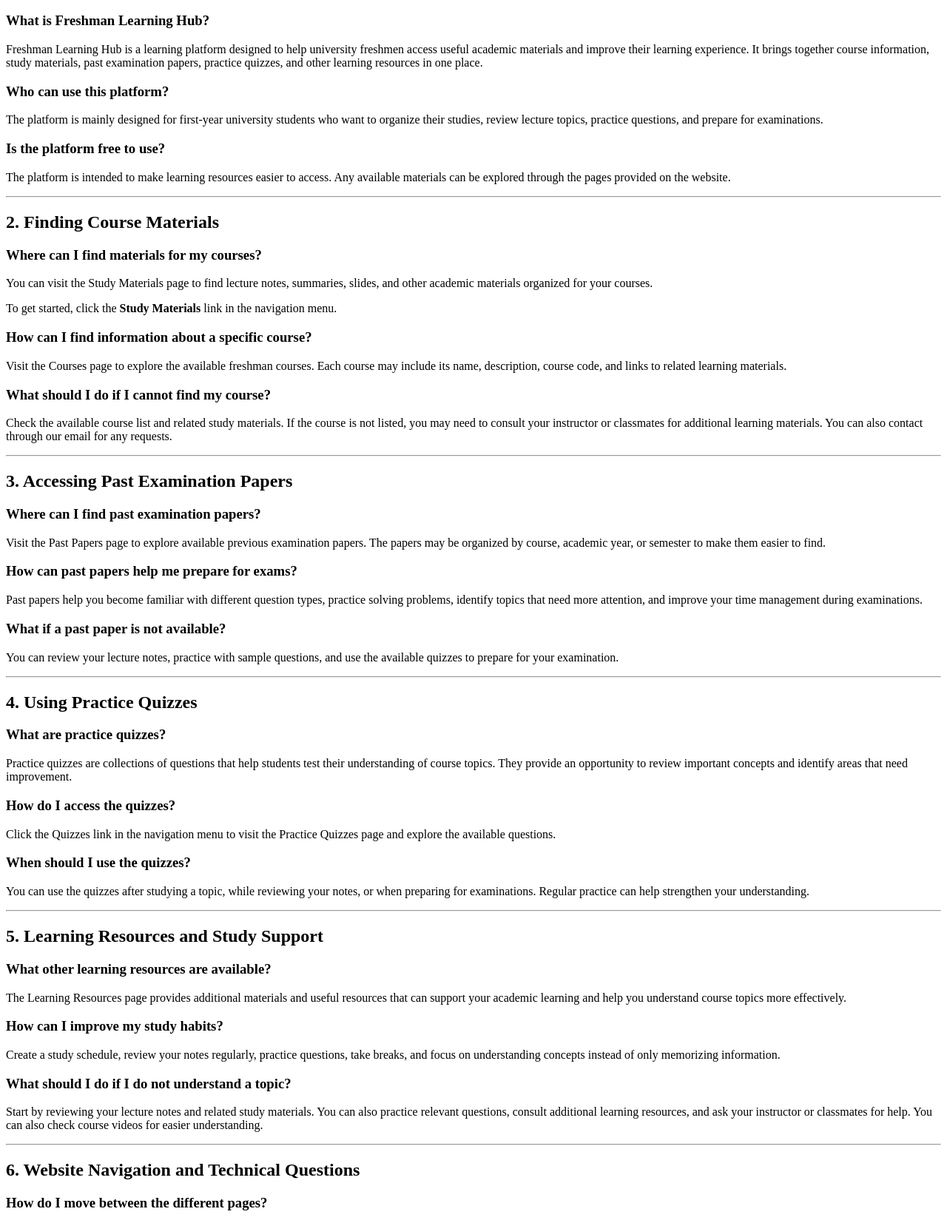
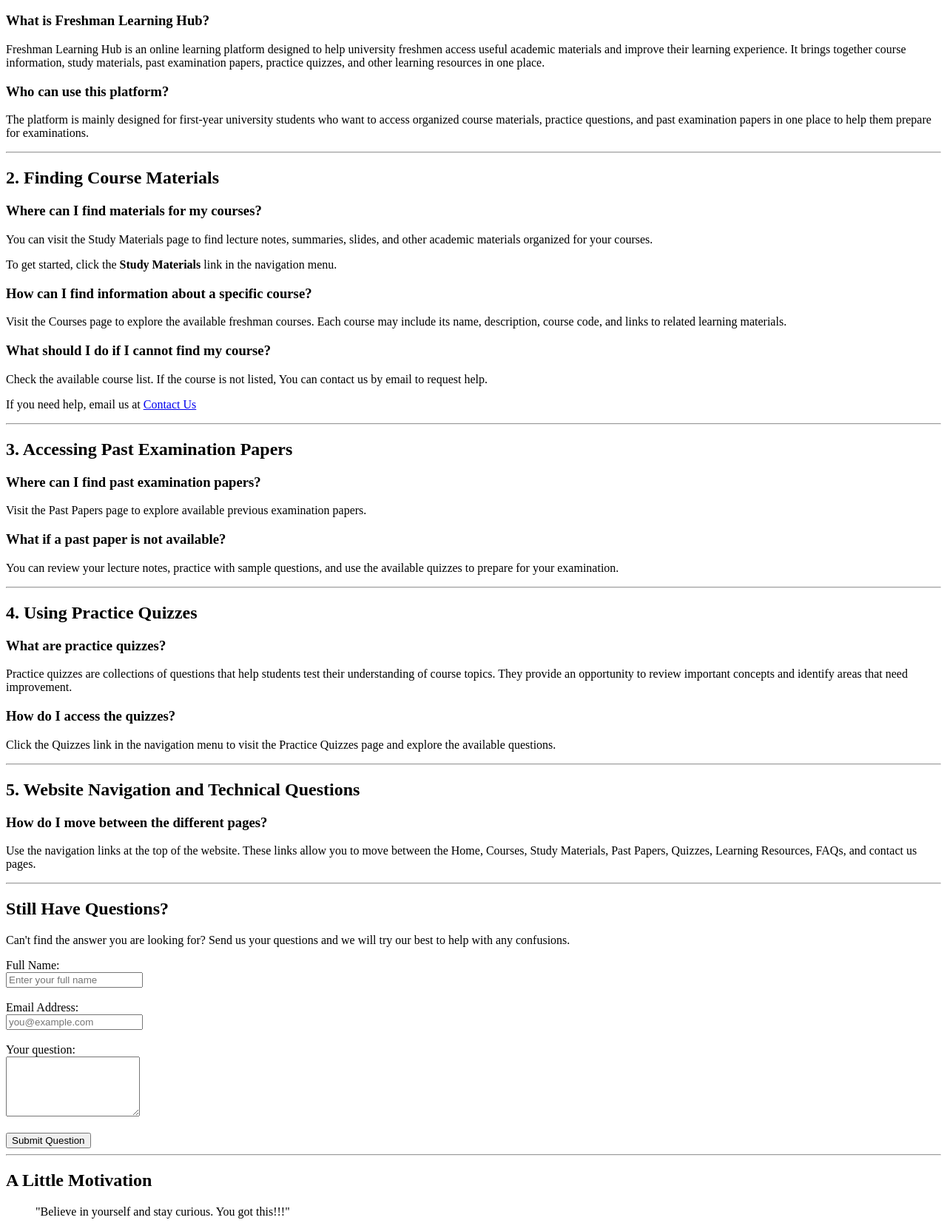
Before and after one commit to Rakebmes/Freshman-Students-Learning-Platform-, a plain HTML site: page FAQs.html in a window 1280 px wide. Shown: the part 353-2006 px from the top of the page at 74% size. Drawn offline with Linux system fonts and the light colour scheme.

Commit message:
Update FAQs.html

```diff
--- a/FAQs.html
+++ b/FAQs.html
@@ -10,7 +10,7 @@
 
     <header>
         <h1>Freshman Learning Hub</h1>
-        <p>Learn. Grow. Succeed.</p>
+        <p>Explore. Learn. Achieve.</p>
 
         <nav>
             <a href="index.html">Home</a> |
@@ -19,7 +19,7 @@
             <a href="past-papers.html">Past Papers</a> |
             <a href="quizzes.html">Quizzes</a> |
             <a href="learning-resources.html">Learning Resources</a> |
-            <a href="FAQs.html">FAQ</a> |
+            <a href="FAQs.html">FAQs</a> |
             <a href="ConactUs.html">Contact Us</a>
         </nav>
     </header>
@@ -29,16 +29,15 @@
     <main>
 
         <section>
-            <h2>Frequently Asked Questions (FAQ)</h2>
+            <h2>Frequently Asked Questions (FAQs)</h2>
 
             <h3>Everything You Need to Know About Freshman Learning Hub</h3>
 
             <p>
-                Welcome to the FAQ page of Freshman Learning Hub!
+                Welcome to the FAQs page of Freshman Learning Hub!
                 Here you can find answers to common questions about
-                using our platform, finding course materials,
-                accessing past examination papers, and making the
-                most of the available learning resources.
+                using our platform, finding course materials, and
+                accessing past examination papers. Our mission is to help every freshman learn, grow and succeed!
             </p>
         </section>
 
@@ -50,7 +49,7 @@
             <h3>What is Freshman Learning Hub?</h3>
 
             <p>
-                Freshman Learning Hub is a learning platform designed
+                Freshman Learning Hub is an online learning platform designed
                 to help university freshmen access useful academic
                 materials and improve their learning experience.
                 It brings together course information, study materials,
@@ -60,20 +59,14 @@
 
             <h3>Who can use this platform?</h3>
 
-            <p>
-                The platform is mainly designed for first-year
-                university students who want to organize their studies,
-                review lecture topics, practice questions, and prepare
-                for examinations.
+               <p>
+                   The platform is mainly designed for first-year
+                   university students who want to access organized course
+                   materials, practice questions, and past examination papers
+                   in one place to help them prepare for examinations.
+
             </p>
 
-            <h3>Is the platform free to use?</h3>
-
-            <p>
-                The platform is intended to make learning resources
-                easier to access. Any available materials can be
-                explored through the pages provided on the website.
-            </p>
         </section>
 
         <hr>
@@ -107,10 +100,13 @@
             <h3>What should I do if I cannot find my course?</h3>
 
             <p>
-                Check the available course list and related study
-                materials. If the course is not listed, you may need
-                to consult your instructor or classmates for additional
-                learning materials. You can also contact through our email for any requests.
+                Check the available course list. If the course is not listed, You can contact us by email to request help.
+            </p>
+
+            <p>
+                If you need help, email us at
+                <a href="mailto:freshmanlearninghub@gmail.com">Contact Us </a>
+
             </p>
         </section>
 
@@ -123,19 +119,9 @@
 
             <p>
                 Visit the Past Papers page to explore available
-                previous examination papers. The papers may be
-                organized by course, academic year, or semester
-                to make them easier to find.
+                previous examination papers.
             </p>
 
-            <h3>How can past papers help me prepare for exams?</h3>
-
-            <p>
-                Past papers help you become familiar with different
-                question types, practice solving problems, identify
-                topics that need more attention, and improve your
-                time management during examinations.
-            </p>
 
             <h3>What if a past paper is not available?</h3>
 
@@ -169,53 +155,13 @@
                 the available questions.
             </p>
 
-            <h3>When should I use the quizzes?</h3>
 
-            <p>
-                You can use the quizzes after studying a topic,
-                while reviewing your notes, or when preparing
-                for examinations. Regular practice can help
-                strengthen your understanding.
-            </p>
         </section>
 
         <hr>
 
         <section>
-            <h2>5. Learning Resources and Study Support</h2>
-
-            <h3>What other learning resources are available?</h3>
-
-            <p>
-                The Learning Resources page provides additional
-                materials and useful resources that can support
-                your academic learning and help you understand
-                course topics more effectively.
-            </p>
-
-            <h3>How can I improve my study habits?</h3>
-
-            <p>
-                Create a study schedule, review your notes regularly,
-                practice questions, take breaks, and focus on
-                understanding concepts instead of only memorizing
-                information.
-            </p>
-
-            <h3>What should I do if I do not understand a topic?</h3>
-
-            <p>
-                Start by reviewing your lecture notes and related
-                study materials. You can also practice relevant
-                questions, consult additional learning resources,
-                and ask your instructor or classmates for help. You can also check course videos for easier understanding.
-            </p>
-        </section>
-
-        <hr>
-
-        <section>
-            <h2>6. Website Navigation and Technical Questions</h2>
+            <h2>5. Website Navigation and Technical Questions</h2>
 
             <h3>How do I move between the different pages?</h3>
 
@@ -223,18 +169,10 @@
                 Use the navigation links at the top of the website.
                 These links allow you to move between the Home,
                 Courses, Study Materials, Past Papers, Quizzes,
-                Learning Resources, FAQ pages, and contact pages.
+                Learning Resources, FAQs, and contact us pages.
             </p>
 
 
-            <h3>Why can I not open a particular learning material?</h3>
-
-            <p>
-                Check whether the material has been added correctly
-                and whether the link points to the correct file.
-                If the material is unavailable, you may need to
-                look for another resource on the platform.
-            </p>
         </section>
 
         <hr>
@@ -242,15 +180,37 @@
         <section>
             <h2>Still Have Questions?</h2>
 
-            <h3>Keep Learning and Exploring!</h3>
+             <p>
+               Can't find the answer you are looking for?
+                 Send us your questions and we will try our best to help with any confusions.
+            </p>
+            <form>
+                <label for="fullname">Full Name:</label><br>
+                        <input
+                            type="text"
+                            id="fullname"
+                            name="fullname"
+                            placeholder="Enter your full name"
+                            required
+                            minlength="2"
+                            maxlength="80"> <br><br>
+                <label for="email">Email Address:</label><br>
+                        <input
+                            type="email"
+                            id="email"
+                            name="email"
+                            placeholder="you@example.com"
+                            required> <br><br>
+                <label for="question">Your question:</label><br>
+                        <textarea
+                            id="question"
+                            name="question"
+                            rows="5"
+                            placeholder="Write Your Question here...."
+                            required> </textarea> <br><br>
+                <button type="submit">Submit Question</button>
 
-
-
-            <p>
-                Remember that asking questions, practicing regularly,
-                and staying consistent are important steps toward
-                academic success.
-            </p>
+            </form>
         </section>
 
         <hr>
@@ -260,17 +220,10 @@
 
             <blockquote>
                 <p>
-                    "Every expert was once a beginner.
-                    Keep learning, keep practicing, and keep growing. You got this!!!"
+                    "Believe in yourself and stay curious. You got this!!!"
                 </p>
             </blockquote>
 
-            <p>
-                Your university journey is an opportunity to discover
-                new ideas, develop useful skills, and build a strong
-                academic foundation. Take it one step at a time,
-                and do not be afraid to ask for help when you need it.
-            </p>
         </section>
 
     </main>
@@ -279,8 +232,7 @@
 
     <footer>
         <h3>Freshman Learning Hub</h3>
-        <p>Learn. Grow. Succeed.</p>
-        <p>Supporting freshmen on their academic journey.</p>
+        <p>Explore. Learn. Achieve</p>
         <p>&copy; 2026 Freshman Learning Hub. All rights reserved.</p>
     </footer>
 
```
